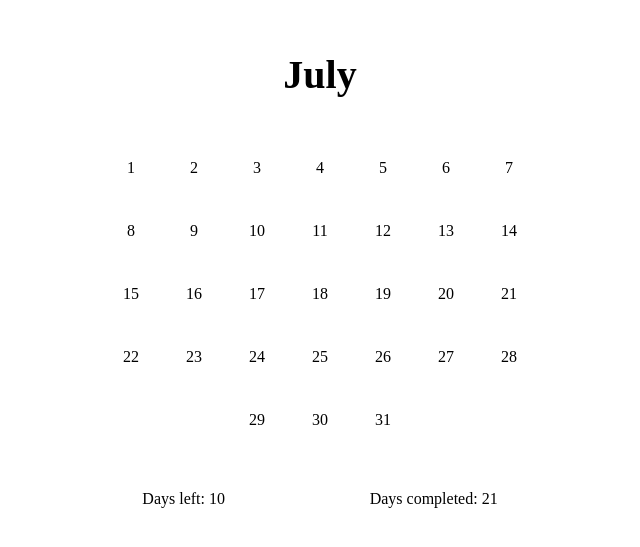
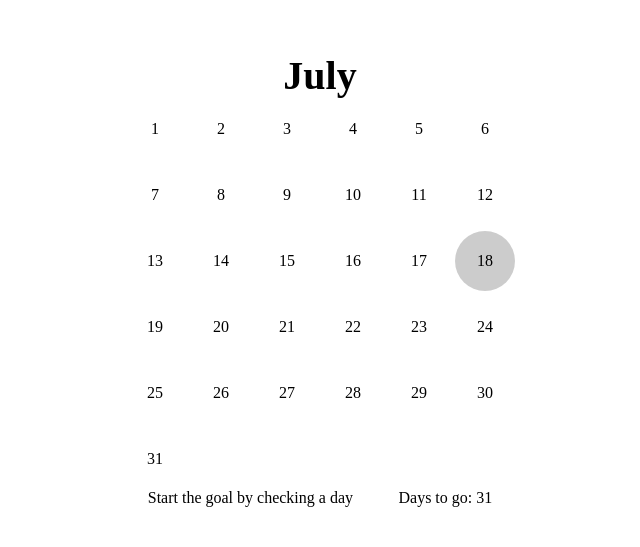
Before and after one commit to eIonut/tracker, a React (Vite) app: page / in a window 1280 px wide. Shown: the part 121-668 px from the top of the page, without its empty margins (320-960 px from the left). Built offline with nearby package versions, Linux system fonts and the light colour scheme.

Commit message:
added styles

```diff
--- a/src/App.jsx
+++ b/src/App.jsx
@@ -1,7 +1,29 @@
 import "./App.css";
 import TrackPage from "./TrackPage";
+import { useState } from "react";
+
 function App() {
-  return <TrackPage />;
+  function getDaysInMonth(year, month) {
+    return new Date(year, month, 0).getDate();
+  }
+  const date = new Date();
+
+  const daysInCurrentMonth = getDaysInMonth(
+    date.getFullYear(),
+    date.getMonth() + 1
+  );
+
+  const daysInMonth = Array.from(
+    { length: daysInCurrentMonth },
+    (_, i) => i + 1
+  ).map((day) => {
+    return { day, id: day, completed: false };
+  });
+  const [days, setDays] = useState(
+    () => JSON.parse(window.localStorage.getItem("days")) || daysInMonth
+  );
+
+  return <TrackPage days={days} setDays={setDays} />;
 }
 
 export default App;
--- a/src/Box.jsx
+++ b/src/Box.jsx
@@ -3,45 +3,13 @@ import React, { useState, useEffect } from "react";
 import styled, { css } from "styled-components";
 
 const DaysContainer = styled.section`
-  display: flex;
-  width: 50rem;
-  flex-wrap: wrap;
-  margin: auto;
-  justify-content: center;
-  align-items: center;
-  gap: 0.3rem;
-  padding: 4rem 0 4rem 0;
+  display: grid;
+  grid-template-rows: repeat(auto, 1fr);
+  grid-template-columns: repeat(6, 1fr);
+  grid-gap: 0.6rem;
 `;
 
-function getDaysInMonth(year, month) {
-  return new Date(year, month, 0).getDate();
-}
-
-const Box = () => {
-  const date = new Date();
-
-  const daysInCurrentMonth = getDaysInMonth(
-    date.getFullYear(),
-    date.getMonth() + 1
-  );
-
-  const daysInMonth = Array.from(
-    { length: daysInCurrentMonth },
-    (_, i) => i + 1
-  ).map((day) => {
-    return { day, id: day, completed: false };
-  });
-
-  const [days, setDays] = useState(
-    () => JSON.parse(window.localStorage.getItem("days")) || daysInMonth
-  );
-
-  const [daysCounter, setDaysCounter] = useState(days);
-
-  useEffect(() => {
-    window.localStorage.setItem("days", JSON.stringify(days));
-  }, [days]);
-
+const Box = ({ days, setDays }) => {
   const changeDayStatus = (id, status) => {
     const newState = days.map((day) => {
       days;
@@ -53,6 +21,10 @@ const Box = () => {
     setDays(newState);
   };
 
+  useEffect(() => {
+    window.localStorage.setItem("days", JSON.stringify(days));
+  }, [days]);
+
   return (
     <DaysContainer>
       {days.map((day) => (
--- a/src/Day.jsx
+++ b/src/Day.jsx
@@ -1,8 +1,17 @@
 import React, { useEffect, useState } from "react";
 import styled, { css } from "styled-components";
 
-const DayBox = styled.div`
-  background-color: ${(props) => (props.status === "true" ? "green" : "")};
+const DayBox = styled.div.attrs((props) => ({
+  today: props.today,
+  day: props.day.day,
+  status: props.status,
+}))`
+  background-color: ${(props) =>
+    props.status === "true"
+      ? "rgba(0, 255, 0, 0.6)"
+      : props.day === props.today
+      ? "rgba(0, 0, 0, 0.2)"
+      : ""};
   width: 60px;
   height: 60px;
   display: flex;
@@ -10,8 +19,10 @@ const DayBox = styled.div`
   align-items: center;
   &:hover {
     cursor: pointer;
+    filter: saturate(500%);
   }
-  border-radius: 0.2rem;
+  transition: all 0.2s ease-out;
+  border-radius: 50%;
   font-size: 1.6rem;
 `;
 
@@ -26,10 +37,17 @@ const Day = ({ day, changeDayStatus }) => {
     changeDayStatus(day.id, status);
   }, [status]);
 
+  const d = new Date();
+  const today = d.getDate();
+
   return (
-    <DayBox status={status.toString()} onClick={handleChangeDayStatus}>
+    <DayBox
+      today={today}
+      day={day}
+      status={status.toString()}
+      onClick={handleChangeDayStatus}
+    >
       {day.day}
-      {/* {status ? <p>Done</p> : <p>Not done</p>} */}
     </DayBox>
   );
 };
--- a/src/TrackPage.jsx
+++ b/src/TrackPage.jsx
@@ -22,7 +22,28 @@ const DaysCounter = styled.div`
   align-items: center;
   font-size: 1.6rem;
 `;
-const TrackPage = () => {
+const TrackPage = ({ days, setDays }) => {
+  const completedDays = days.filter((day) => {
+    if (day.completed) {
+      return true;
+    }
+
+    return false;
+  }).length;
+
+  const incompletedDays = days.filter((day) => {
+    if (!day.completed) {
+      return true;
+    }
+
+    return false;
+  }).length;
+
+  const [daysCounter, setDaysCounter] = useState({
+    completedDays,
+    incompletedDays,
+  });
+
   const date = new Date();
   const months = [
     "January",
@@ -42,15 +63,28 @@ const TrackPage = () => {
   const currentMonth = months[date.getMonth()];
   const [month, setMonth] = useState(currentMonth);
 
+  const daysC = (
+    <DaysCounter>
+      <span>
+        {daysCounter.completedDays
+          ? "Days completed: " + daysCounter.completedDays
+          : "Start the goal by checking a day"}
+      </span>
+      <span>Days to go: {daysCounter.incompletedDays}</span>
+    </DaysCounter>
+  );
+
+  useEffect(() => {
+    setDaysCounter({ completedDays, incompletedDays });
+  }, [days]);
   return (
     <TrackPageContainer>
       <div>
         {<MonthTitle>{month}</MonthTitle>}
-        <Box />
-        <DaysCounter>
-          <span>Days left: 10</span>
-          <span>Days completed: 21</span>
-        </DaysCounter>
+        <Box days={days} setDays={setDays} />
+        {daysCounter.completedDays === days.length
+          ? "You have completed the goal! Congrats!"
+          : daysC}
       </div>
     </TrackPageContainer>
   );
```
